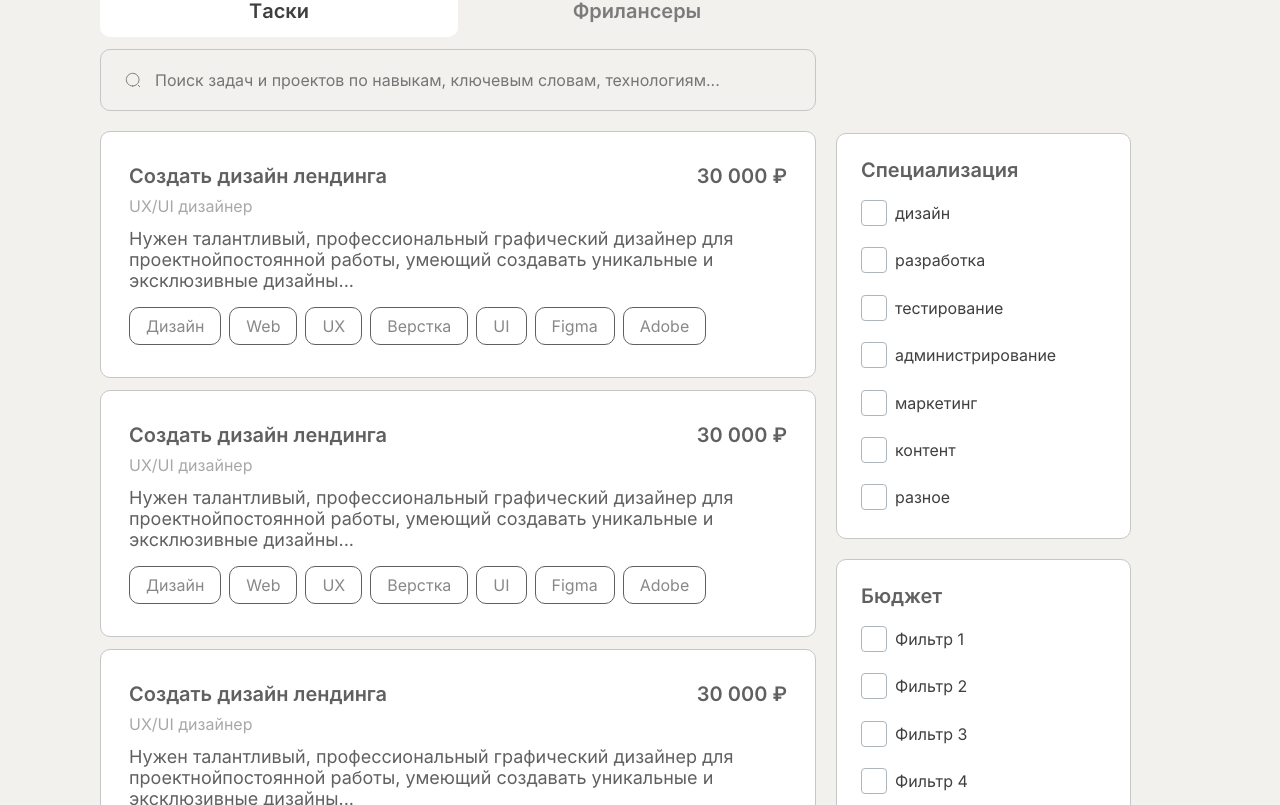
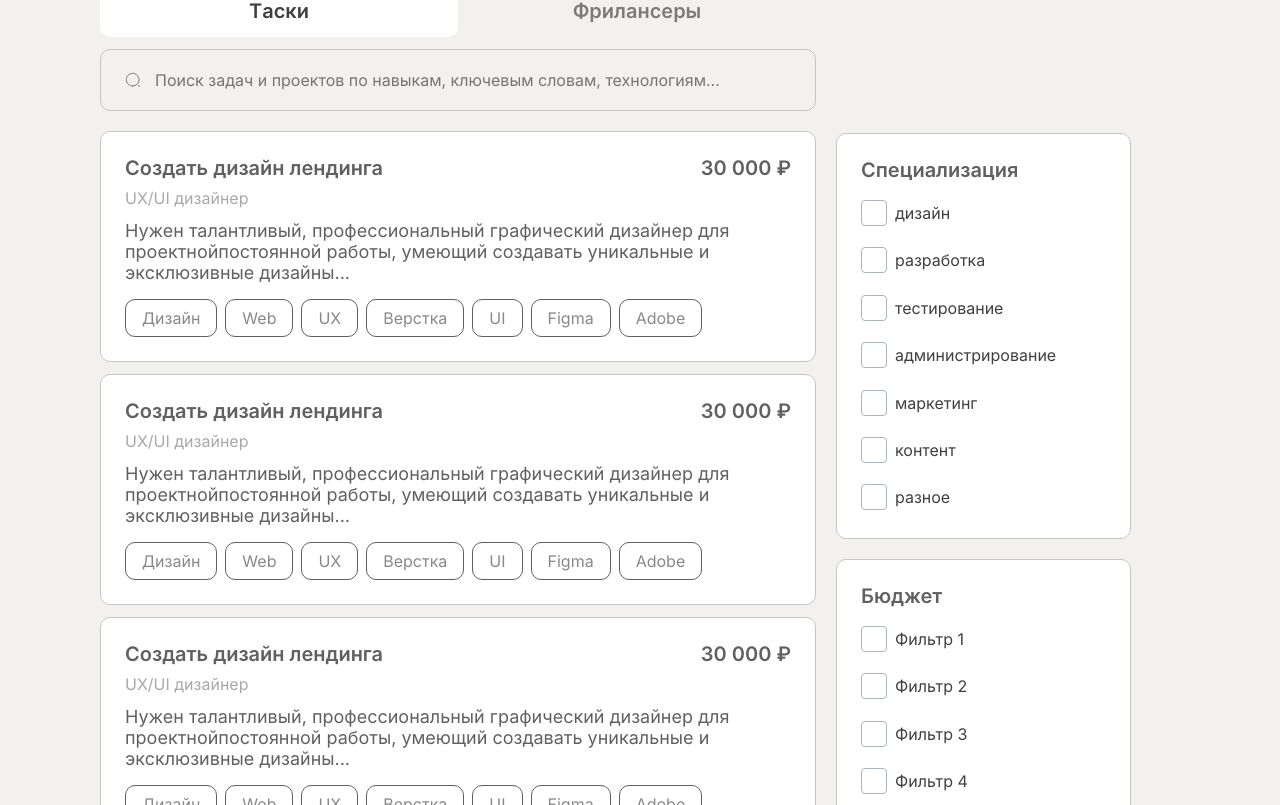
Before and after one commit to tutanhamon667/contract, a React (Create React App) app in the folder frontend/: page / in a window 1280 px wide. Shown: the part 835-1640 px from the top of the page. Built offline with nearby package versions, Linux system fonts and the light colour scheme.

Commit message:
refactor: изменить дизайн главной страницы

```diff
--- a/frontend/src/components/OrderCards/OrderCards.css
+++ b/frontend/src/components/OrderCards/OrderCards.css
@@ -9,7 +9,7 @@
   margin: 0;
   background-color: #fff;
   border-radius: 10px;
-  padding: 32px 28px;
+  padding: 24px;
   border: 1px solid var(--border-gray, #C6C6C6);
 }
 
```
